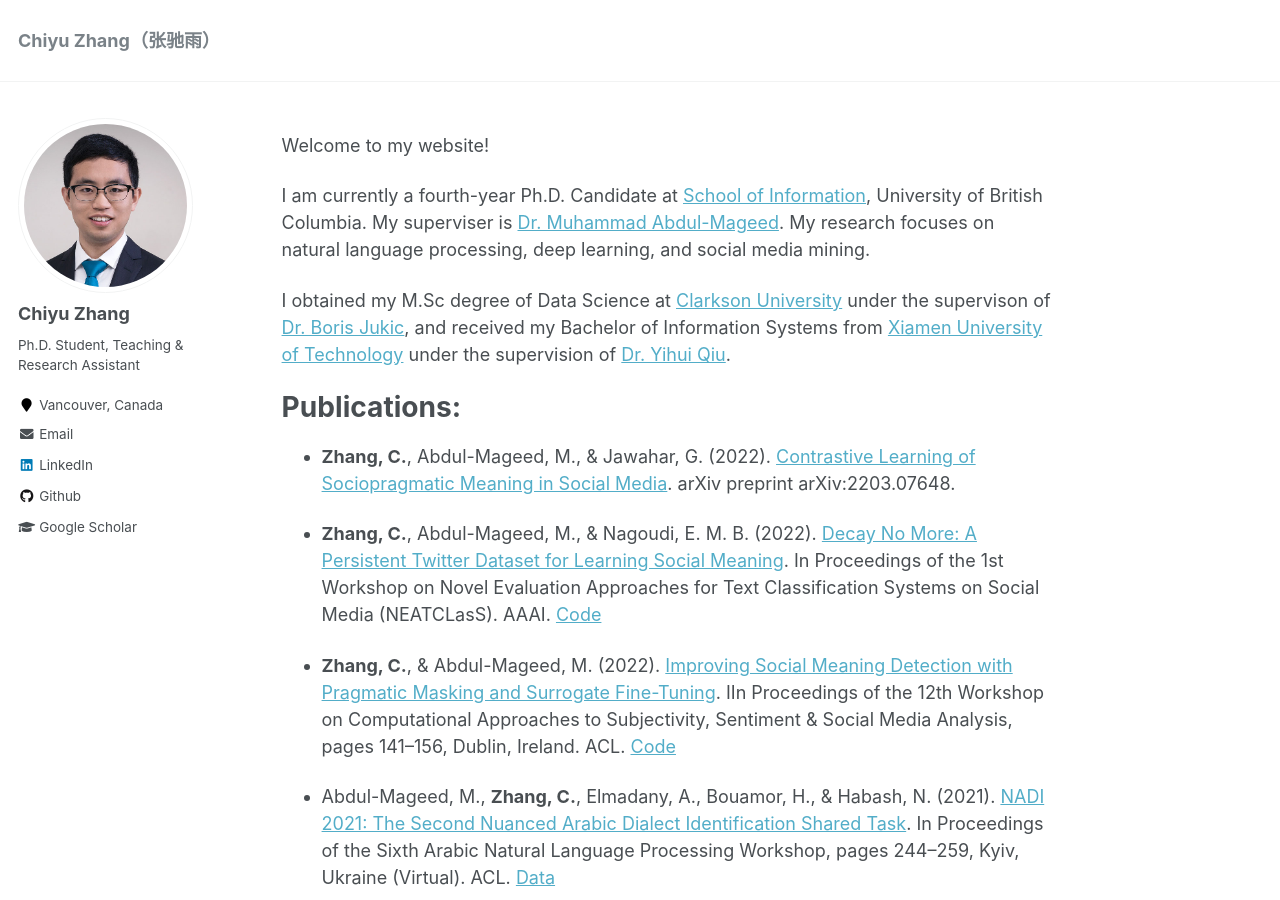
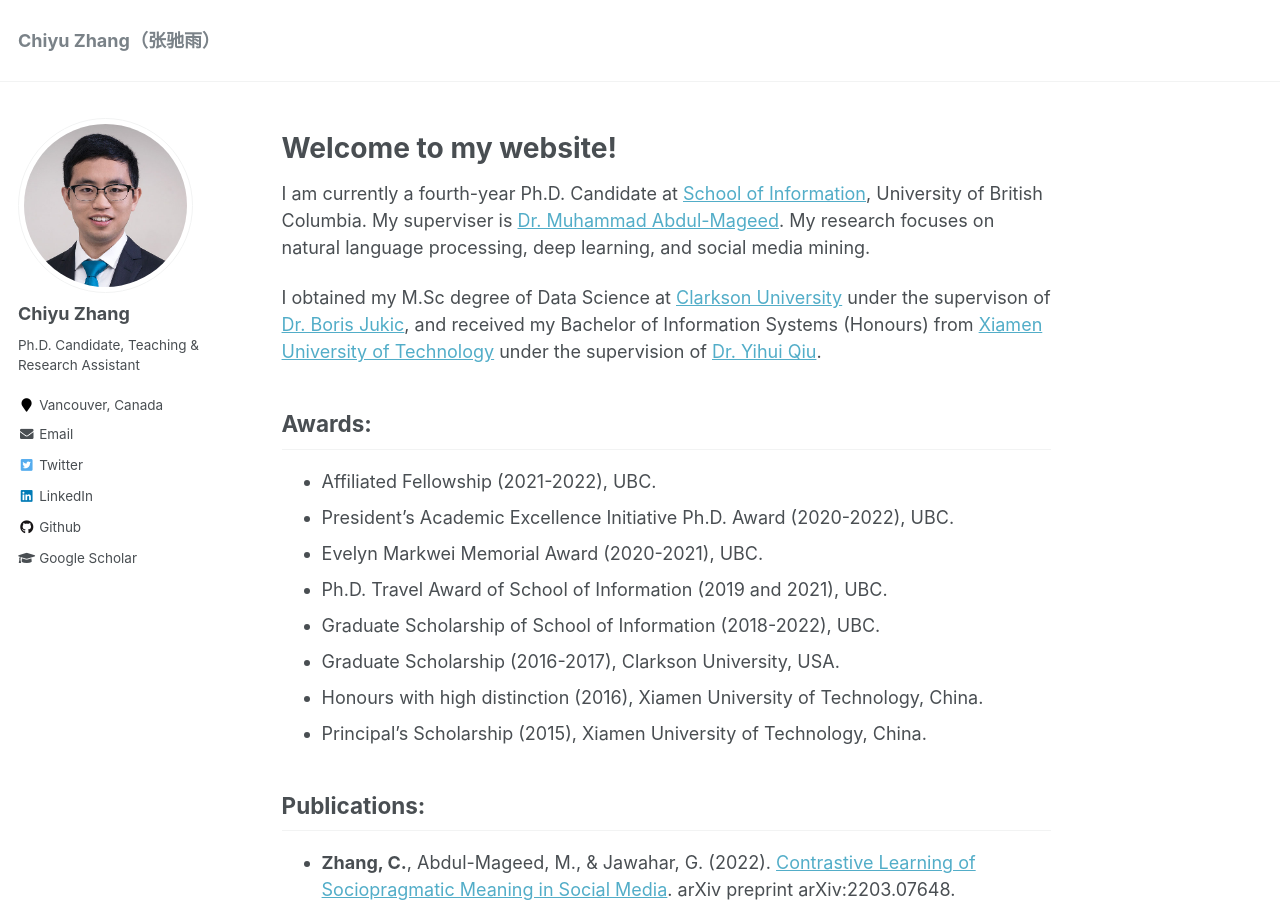
Before and after one commit to chiyuzhang94/chiyuzhang94.github.io, a Jekyll site: the page built from _pages/about.md, in a window 1280 px wide and 900 px high. Built offline with Jekyll 4.4.1, drawn with Linux system fonts in a browser that asks for light colours.

Commit message:
update 0604

```diff
--- a/_config.yml
+++ b/_config.yml
@@ -82,7 +82,7 @@ analytics:
 author:
   name             : "Chiyu Zhang"
   avatar           : "profile.JPG"
-  bio              : "Ph.D. Student, Teaching & Research Assistant"
+  bio              : "Ph.D. Candidate, Teaching & Research Assistant"
   location         : "Vancouver, Canada"
   employer         :
   # pubmed           : "https://www.ncbi.nlm.nih.gov/pubmed/?term=john+snow"
@@ -102,14 +102,14 @@ author:
   instagram        :
   impactstory      : #"https://profiles.impactstory.org/u/xxxx-xxxx-xxxx-xxxx"
   lastfm           :
-  linkedin         : "chiyu-zhang-cn1994"
+  linkedin         : "https://www.linkedin.com/in/chiyuzhang94/"
   # orcid            : "http://orcid.org/yourorcidurl"
   pinterest        :
   soundcloud       :
   stackoverflow    : # http://stackoverflow.com/users/123456/username
   steam            :
   tumblr           :
-  # twitter          : "replacethistwitterhandle"
+  twitter          : "@ChiyuZhang0851"
   vine             :
   weibo            :
   xing             :
--- a/_pages/about.md
+++ b/_pages/about.md
@@ -7,13 +7,23 @@ redirect_from:
   - /about/
   - /about.html
 ---
-Welcome to my website!
+# Welcome to my website!
 
 I am currently a fourth-year Ph.D. Candidate at [School of Information](https://ischool.ubc.ca/), University of British Columbia. My superviser is [Dr. Muhammad Abdul-Mageed](https://mageed.arts.ubc.ca/). My research focuses on natural language processing, deep learning, and social media mining.
 
-I obtained my M.Sc degree of Data Science at [Clarkson University](https://www.clarkson.edu/) under the supervison of [Dr. Boris Jukic](https://www.clarkson.edu/people/boris-jukic), and received my Bachelor of Information Systems from [Xiamen University of Technology](http://english.xmut.edu.cn/) under the supervision of [Dr. Yihui Qiu](https://jgxy.xmut.edu.cn/info/1061/4290.htm).
+I obtained my M.Sc degree of Data Science at [Clarkson University](https://www.clarkson.edu/) under the supervison of [Dr. Boris Jukic](https://www.clarkson.edu/people/boris-jukic), and received my Bachelor of Information Systems (Honours) from [Xiamen University of Technology](http://english.xmut.edu.cn/) under the supervision of [Dr. Yihui Qiu](https://jgxy.xmut.edu.cn/info/1061/4290.htm).
 
-# Publications:
+## Awards:
+* Affiliated Fellowship (2021-2022), UBC.
+* President's Academic Excellence Initiative Ph.D. Award (2020-2022), UBC.
+* Evelyn Markwei Memorial Award (2020-2021), UBC.
+* Ph.D. Travel Award of School of Information (2019 and 2021), UBC.
+* Graduate Scholarship of School of Information (2018-2022), UBC.
+* Graduate Scholarship (2016-2017), Clarkson University, USA.
+* Honours with high distinction (2016), Xiamen University of Technology, China.
+* Principal's Scholarship (2015), Xiamen University of Technology, China.
+
+## Publications:
 * **Zhang, C.**, Abdul-Mageed, M., & Jawahar, G. (2022). [Contrastive Learning of Sociopragmatic Meaning in Social Media](https://arxiv.org/abs/2203.07648). arXiv preprint arXiv:2203.07648.
 
 * **Zhang, C.**, Abdul-Mageed, M., & Nagoudi, E. M. B. (2022). [Decay No More: A Persistent Twitter Dataset for Learning Social Meaning](https://arxiv.org/pdf/2204.04611.pdf). In Proceedings of the 1st Workshop on Novel Evaluation Approaches for Text Classification Systems on Social Media (NEATCLasS). AAAI. [Code](https://github.com/chiyuzhang94/PTSM)
```
